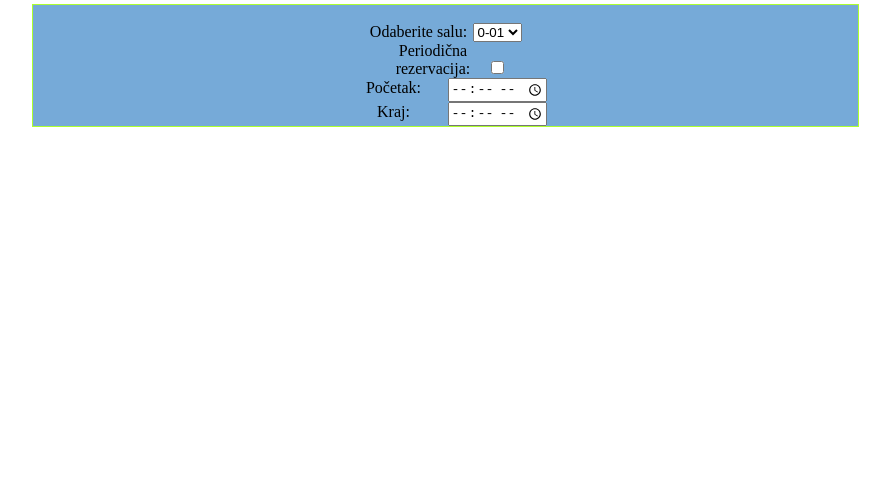
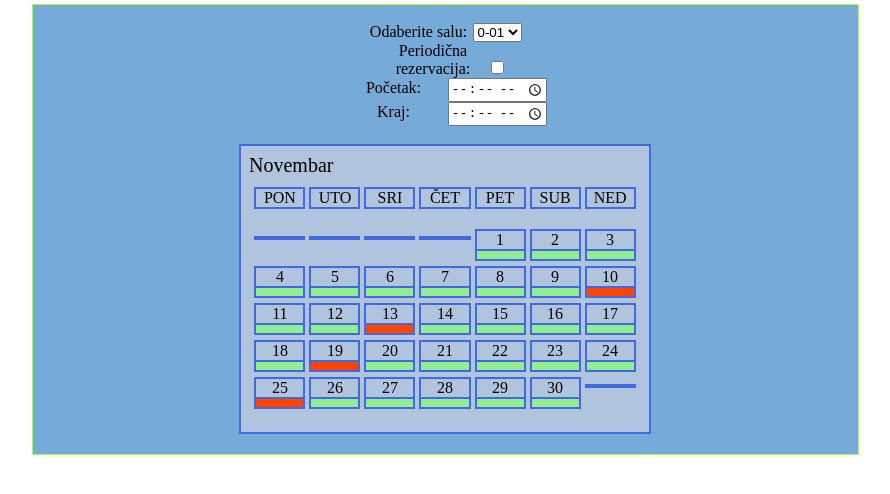
Before and after one commit to emirpita/Web-Technologies-Project, a plain HTML site: page rezervacija.html in a window 1280 px wide. Shown: the part 98-592 px from the top of the page, without its empty margins (195-1085 px from the left). Drawn offline with Linux system fonts and the light colour scheme.

Commit message:
Skoro zavrsen zadatak 4

```diff
--- a/rezervacija.css
+++ b/rezervacija.css
@@ -13,7 +13,7 @@
 }
 
 .meni li {
-    margin-top: 20px;
+    margin-top: 35px;
     position: relative;
     text-align: center;
     width: 15%;
@@ -55,6 +55,99 @@ label {
     width: 100px;
 }
 
+.kalendar {
+    box-sizing: border-box;
+    background-color: lightsteelblue;
+    border-style: solid;
+    border-width: 2px;
+    border-color: royalblue;
+    width: 50%;
+    border-spacing: 30px 10px;
+    margin-left: 20px;
+    margin-right: 20px;
+    margin-bottom: 20px;
+    text-align: center;
+    padding: 1% 1% 1% 1%;
+    display: inline-block
+}
+
+ul {
+    list-style-type: none;
+    margin: 0 0 5px 0;
+}
+
+.month {
+  width: 100%;
+  text-align: left;
+}
+
+.month ul {
+  margin: 0;
+  padding: 0;
+}
+
+.month ul li {
+  font-size: 20px;
+}
+
+.naziviDana {
+  margin: 0;
+  padding: 10px 0;
+}
+
+.naziviDana li {
+  display: inline-block;
+  width: 12%;
+  text-align: center;
+  background-color: lightsteelblue;
+  border-style: solid;
+  border-width: 2px;
+  border-color: royalblue;
+}
+
+.dani {
+  padding: 10px 0;
+  margin: 0;
+}
+
+.dani li {
+  list-style-type: none;
+  display: inline-block;
+  margin-bottom: 5px;
+
+  display: inline-block;
+  width: 12%;
+  text-align: center;
+  background-color: lightsteelblue;
+  border-style: solid;
+  border-width: 2px;
+  border-color: royalblue;
+}
+
+.dani li .prazanDan {
+    border-color: lightsteelblue;
+}
+
+.slobodna {
+    background-color: lightgreen;
+    border-top-style: solid;
+    border-top-color: royalblue;
+    border-top-width: 2px;
+    box-sizing: border-box;
+    height: 10px;
+    width: 100%;
+}
+
+.zauzeta {
+    background-color: orangered;
+    border-top-style: solid;
+    border-top-color: royalblue;
+    border-top-width: 2px;
+    box-sizing: border-box;
+    height: 10px;
+    width: 100%;
+}
+
 @media only screen and (max-width: 600px) {
 
 
--- a/rezervacija.html
+++ b/rezervacija.html
@@ -1,7 +1,7 @@
 <!DOCTYPE html>
 <HTML>
 <HEAD>
-    <TITLE>Početna</TITLE>
+    <TITLE>Rezervacija</TITLE>
     <link rel="stylesheet" href="rezervacija.css" type="text/css" media="all">
     <meta charset='utf-8'>
 </HEAD>
@@ -11,7 +11,7 @@
              <img src="logo.jpg" alt="slika">
         </div>
         <ul>
-            <li><a href="pocetn.html">Početna</a></li>
+            <li><a href="pocetna.html">Početna</a></li>
             <li><a href="sale.html">Sale</a></li>
             <li><a href="unos.html">Unos</a></li>
             <li><a id="trenutna">Rezervacije</a></li>
@@ -39,7 +39,63 @@
         <label for="pocetak">Početak:</label>
         <input type="time" name="pocetak"> <br>
         <label for="kraj">Kraj:</label>
-        <input type="time" name="kraj"> <br>
+        <input type="time" name="kraj"> <br> <br>
+
+        <div class="kalendar">
+            <div class="month">
+                <ul>
+                  <li id="trenutniMjesec">Novembar</li>
+                </ul>
+             </div>
+
+              <ul class="naziviDana">
+                <li>PON</li>
+                <li>UTO</li>
+                <li>SRI</li>
+                <li>ČET</li>
+                <li>PET</li>
+                <li>SUB</li>
+                <li>NED</li>
+              </ul>
+
+              <ul class="dani">
+                <li class="prazanDan"></li>
+                <li class="prazanDan"></li>
+                <li class="prazanDan"></li>
+                <li class="prazanDan"></li>
+                <li>1<div class="slobodna"></div></li>
+                <li>2<div class="slobodna"></div></li>
+                <li>3<div class="slobodna"></div></li>
+                <li>4<div class="slobodna"></div></li>
+                <li>5<div class="slobodna"></div></li>
+                <li>6<div class="slobodna"></div></li>
+                <li>7<div class="slobodna"></div></li>
+                <li>8<div class="slobodna"></div></li>
+                <li>9<div class="slobodna"></div></li>
+                <li>10<div class="zauzeta"></div></li>
+                <li>11<div class="slobodna"></div></li>
+                <li>12<div class="slobodna"></div></li>
+                <li>13<div class="zauzeta"></div></li>
+                <li>14<div class="slobodna"></div></li>
+                <li>15<div class="slobodna"></div></li>
+                <li>16<div class="slobodna"></div></li>
+                <li>17<div class="slobodna"></div></li>
+                <li>18<div class="slobodna"></div></li>
+                <li>19<div class="zauzeta"></div></li>
+                <li>20<div class="slobodna"></div></li>
+                <li>21<div class="slobodna"></div></li>
+                <li>22<div class="slobodna"></div></li>
+                <li>23<div class="slobodna"></div></li>
+                <li>24<div class="slobodna"></div></li>
+                <li>25<div class="zauzeta"></div></li>
+                <li>26<div class="slobodna"></div></li>
+                <li>27<div class="slobodna"></div></li>
+                <li>28<div class="slobodna"></div></li>
+                <li>29<div class="slobodna"></div></li>
+                <li>30<div class="slobodna"></div></li>
+                <li class="prazanDan"></li>
+            </ul>
+        </div>
     </div>
 </BODY>
 </HTML>
```
